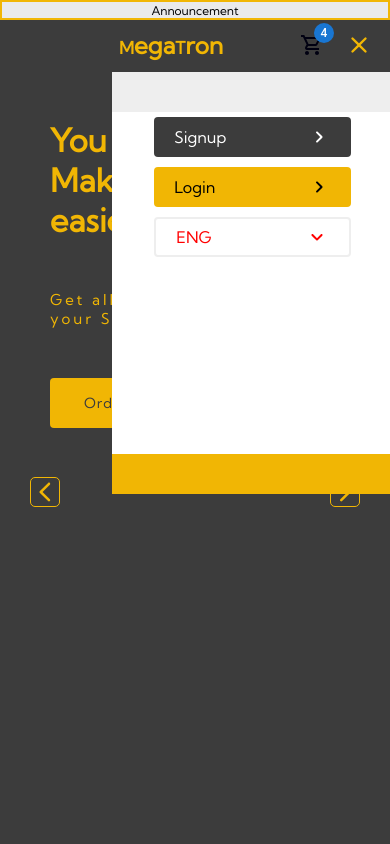
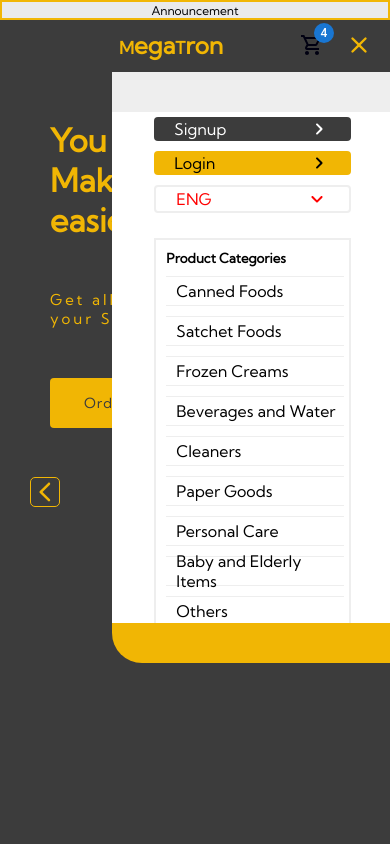
Before and after one commit to amt-juantuah/ecommerce-react, a React (Create React App) app: page / in a window 390 px wide. Both pictures are taken after a click on the icon 359 px from the left and 45 px from the top of the page. Shown: the top 844 px of the page. Built offline with nearby package versions, Linux system fonts and the light colour scheme; grey boxes are pictures that could not be loaded.

Commit message:
drawer done

```diff
--- a/src/components/Navbar.js
+++ b/src/components/Navbar.js
@@ -2,6 +2,7 @@
 import styled from 'styled-components';
 import Badge from "@mui/material/Badge";
 import { mobile } from '../responsive';
+import { categoryData } from '../slideData';
 import { KeyboardArrowDownRounded, KeyboardArrowRightRounded, ShoppingCartOutlined, CloseRounded, MenuOpenRounded } from '@mui/icons-material';
 
 
@@ -97,12 +98,16 @@
 
 
 const MobileMenu = styled.div`
-  height: 50vh;
+  // height: 50vh;
+  height: auto;
+  max-height: 70vh;
+  overflow-y: auto;
   background-color: #fff;
   position: absolute;
   top: 52px;
+  padding-bottom: 40px;
   right: -3px;
-  transition: width 0.7s ease;
+  transition: width 0.7s ease, height 1s ease;
   width: ${props => props.width}vw;
   // width: 72vw;
   // display: ${props => props.display};
@@ -111,6 +116,7 @@
   align-items: center;
   border-top: 40px solid #eee;
   border-bottom: 40px solid var(--color-orange);
+  border-radius: 0 0 0 30px;
   & ${SignupMobile} {
     height: 40px;
     width: 70%;
@@ -155,6 +161,36 @@
     padding: 0 20px;
     color: red;
   }
+`;
+
+const Categories = styled.div`
+    width: 70%;
+    transition: all 0.5s ease;
+    height: auto;
+    padding: 10px 5px 10px 10px;
+    border: 2px solid #eee;
+    margin-top: 20px;
+`;
+
+const CategoryTitle = styled.h5`
+    transition: all 0.5s ease;
+    text-align: left;
+`;
+
+const CategoryItem = styled.div`
+    cursor: pointer;
+    height:30px;
+    width: 100%;
+    border-top: 1px solid #eee;
+    border-bottom: 1px solid #eee;
+    margin-top: 10px;
+    padding-left: 10px;
+    display: flex;
+    align-items: center;
+    transition: all 0.5s ease;
+    &:hover {
+      background-color: #eee;
+    }
 `;
 
 // const LanguageStyle = styled.span`
@@ -209,9 +245,19 @@
             <MenuOpenRounded style={{fill: "var(--color-orange)",display: this.state.openIcon, transition: "all 1s ease-out"}} onClick={this.handleMenuOpen} />
           </ToggleIcons>
           <MobileMenu width={this.state.mobileMenu}>
-            {this.state.mobileMenu && <><SignupMobile><span>Signup</span><KeyboardArrowRightRounded /></SignupMobile>
-            <LoginMobile><span>Login</span><KeyboardArrowRightRounded /></LoginMobile>
-            <LanguageMobile><span>ENG</span><KeyboardArrowDownRounded /></LanguageMobile></>}
+            {this.state.mobileMenu ?
+            <>
+              <SignupMobile><span>Signup</span><KeyboardArrowRightRounded /></SignupMobile>
+              <LoginMobile><span>Login</span><KeyboardArrowRightRounded /></LoginMobile>
+              <LanguageMobile><span>ENG</span><KeyboardArrowDownRounded /></LanguageMobile>
+              <Categories>
+                <CategoryTitle>Product Categories</CategoryTitle>
+                { categoryData.map(data => (
+                  <CategoryItem>{data.cat}</CategoryItem>
+                ))}
+              </Categories>
+            </>
+            : ""}
           </MobileMenu>
         </Wrapper>
       </StyledNavbar>
```
